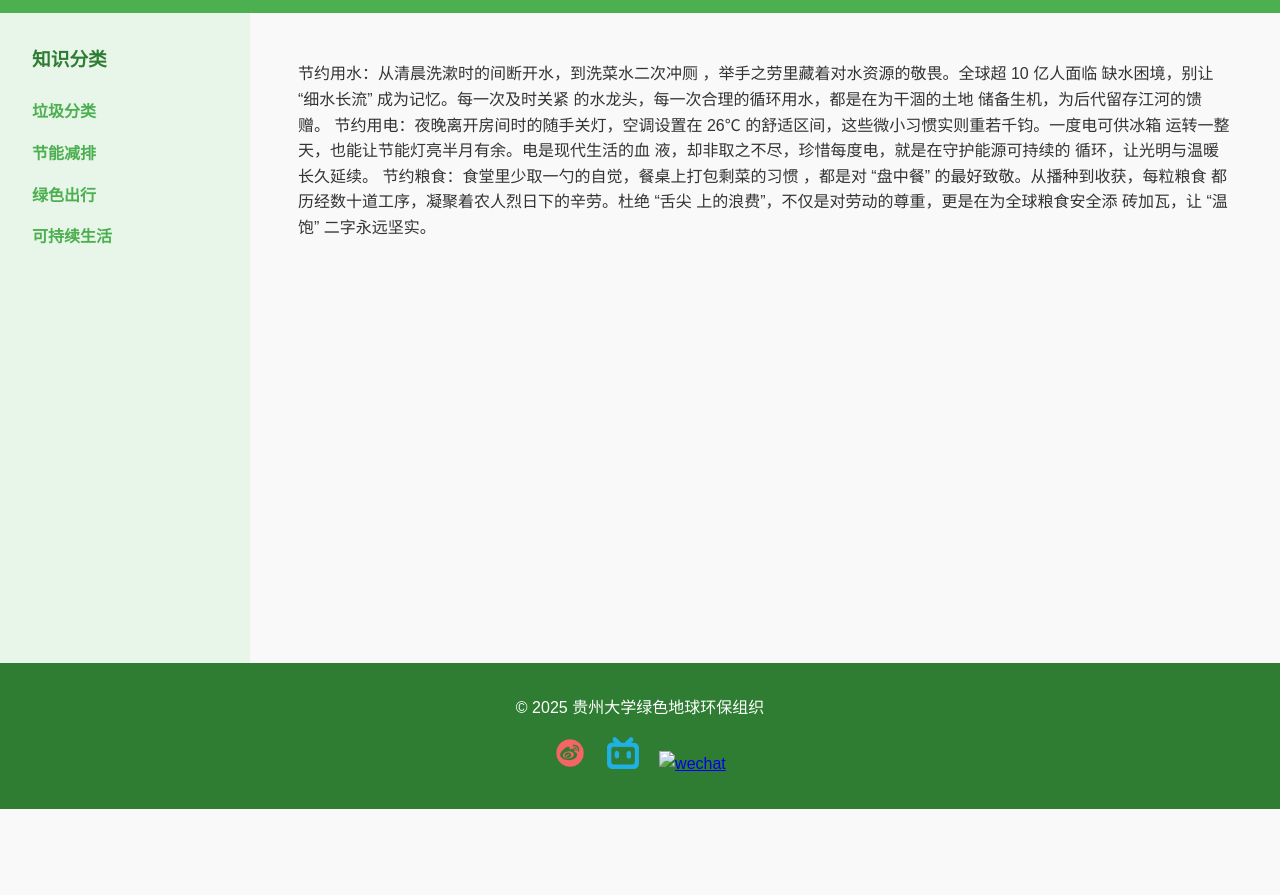
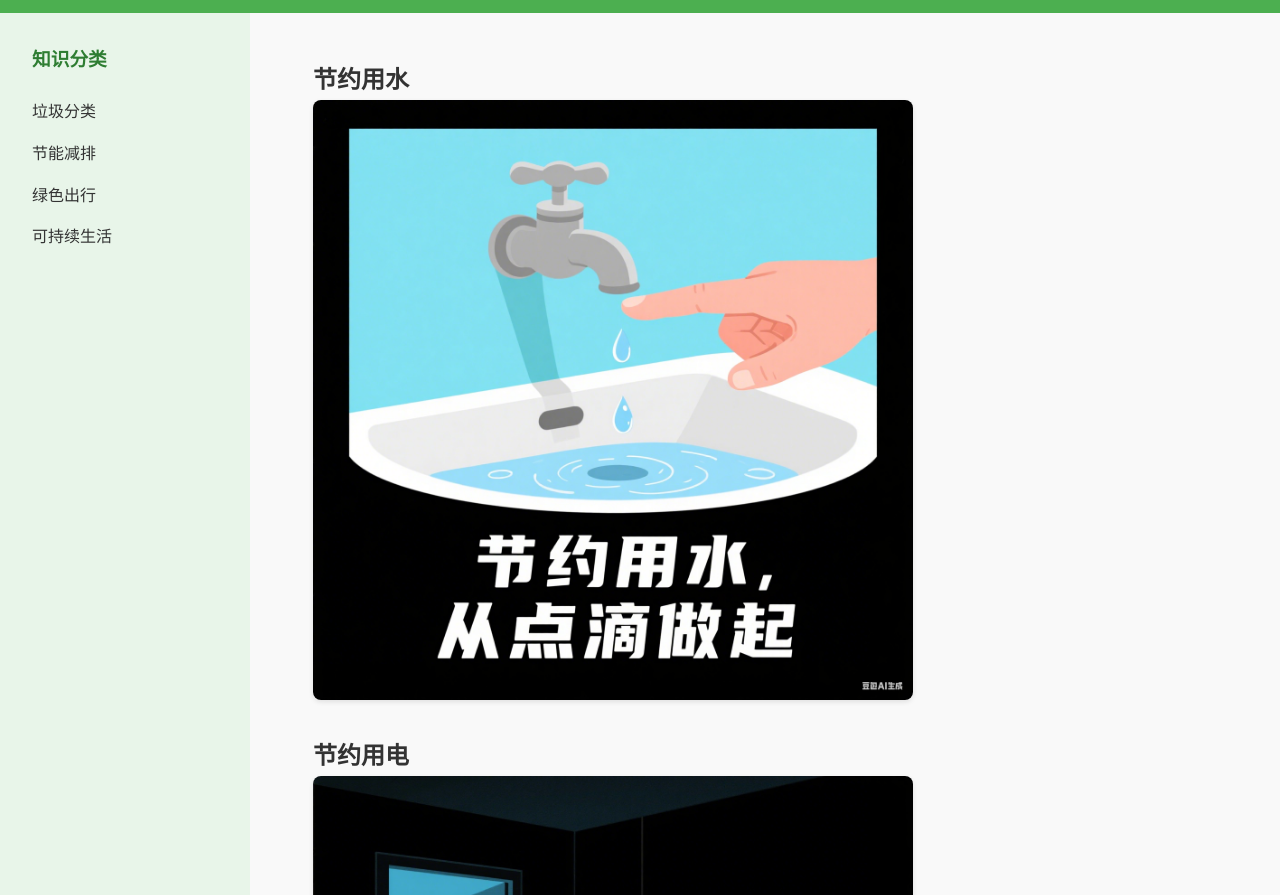
Before and after one commit to MoonLightMoons/webui, a website: page knowledge/energySaving.html in a window 1280 px wide. Shown: the part 57-952 px from the top of the page. Before the commit the page ends 866 px from the top, so only its background shows below. Drawn offline with Linux system fonts and the light colour scheme.

Commit message:
feat(energySaving): 添加节能减排页面交互式图片展示功能
为节能减排页面新增图片展示功能，包含水、电、粮食三个主题的交互式图片
- 添加图片点击显示/隐藏文字功能
- 优化页面样式和响应式布局
- 修复导航栏active状态问题

```diff
--- a/knowledge/energySaving.html
+++ b/knowledge/energySaving.html
@@ -7,6 +7,51 @@
   <title>环保知识 - 绿色地球</title>
   <link rel="stylesheet" href="../css/style.css">
   <link rel="icon" type="image/png" href="../images/favicon.png">
+  <style>
+    /*仅添加必要的交互样式，不修改原有布局 */
+    .topic {
+      margin-bottom: 30px;
+      padding: 0 15px;
+      /* 增加内边距避免内容贴边 */
+    }
+
+    .topic-image {
+      max-width: 600px;
+      /* 限制最大宽度，避免图片过大 */
+      width: 100%;
+      /* 适应容器宽度 */
+      height: auto;
+      /* 保持比例不变 */
+      cursor: pointer;
+      border-radius: 8px;
+      transition: transform 0.2s;
+      box-shadow: 0 2px 5px rgba(0, 0, 0, 0.1);
+      /* 增加轻微阴影提升质感 */
+    }
+
+    .topic-image:hover {
+      transform: scale(1.02);
+    }
+
+    .topic-text {
+      display: none;
+      /* 默认隐藏文字 */
+      margin-top: 15px;
+      padding: 15px;
+      background: #f5f5f5;
+      border-radius: 8px;
+      line-height: 1.6;
+      /* 优化行高提升可读性 */
+    }
+
+    /* 响应式适配：小屏幕自动调整 */
+    @media (max-width: 768px) {
+      .topic-image {
+        max-width: 100%;
+        /* 小屏幕下占满宽度 */
+      }
+    }
+  </style>
 </head>
 
 <body>
@@ -33,36 +78,45 @@
     <aside class="knowledge-sidebar">
       <h3>知识分类</h3>
       <ul>
-        <li class="active"><a href="../knowledge.html">垃圾分类</a></li>
-        <li class="active"><a href="energySaving.html">节能减排</a></li>
-        <li class="active"><a href="greenTravelling.html">绿色出行</a></li>
-        <li class="active"><a href="sustainableLiving.html">可持续生活</a></li>
+        <li>垃圾分类</li>
+        <li class="active">节能减排</li>
+        <li>绿色出行</li>
+        <li>可持续生活</li>
       </ul>
     </aside>
 
     <!-- 主区域 -->
     <main class="knowledge-main">
+      <div class="topic">
+        <h2>节约用水</h2>
+        <!-- 点击图片显示文字 -->
+        <img src="../images/knowledge/energySaving/water.png" alt="节约用水" class="topic-image"
+          onclick="toggleText('waterText')">
+        <div id="waterText" class="topic-text">
+          节约用水：从清晨洗漱时的间断开水，到洗菜水二次冲厕，举手之劳里藏着对水资源的敬畏。全球超 10 亿人面临缺水困境，别让 “细水长流”
+          成为记忆。每一次及时关紧的水龙头，每一次合理的循环用水，都是在为干涸的土地储备生机，为后代留存江河的馈赠。
+        </div>
+      </div>
 
-节约用水：从清晨洗漱时的间断开水，到洗菜水二次冲厕
-，举手之劳里藏着对水资源的敬畏。全球超 10 亿人面临
-缺水困境，别让 “细水长流” 成为记忆。每一次及时关紧
-的水龙头，每一次合理的循环用水，都是在为干涸的土地
-储备生机，为后代留存江河的馈赠。
+      <div class="topic">
+        <h2>节约用电</h2>
+        <img src="../images/knowledge/energySaving/dian.png" alt="节约用电" class="topic-image"
+          onclick="toggleText('elecText')">
+        <div id="elecText" class="topic-text">
+          节约用电：夜晚离开房间时的随手关灯，空调设置在
+          26℃的舒适区间，这些微小习惯实则重若千钧。一度电可供冰箱运转一整天，也能让节能灯亮半月有余。电是现代生活的血液，却非取之不尽，珍惜每度电，就是在守护能源可持续的循环，让光明与温暖长久延续。
+        </div>
+      </div>
 
-节约用电：夜晚离开房间时的随手关灯，空调设置在 26℃
-的舒适区间，这些微小习惯实则重若千钧。一度电可供冰箱
-运转一整天，也能让节能灯亮半月有余。电是现代生活的血
-液，却非取之不尽，珍惜每度电，就是在守护能源可持续的
-循环，让光明与温暖长久延续。
-
-节约粮食：食堂里少取一勺的自觉，餐桌上打包剩菜的习惯
-，都是对 “盘中餐” 的最好致敬。从播种到收获，每粒粮食
-都历经数十道工序，凝聚着农人烈日下的辛劳。杜绝 “舌尖
-上的浪费”，不仅是对劳动的尊重，更是在为全球粮食安全添
-砖加瓦，让 “温饱” 二字永远坚实。
-
-
-
+      <div class="topic">
+        <h2>节约粮食</h2>
+        <img src="../images/knowledge/energySaving/food.png" alt="节约粮食" class="topic-image"
+          onclick="toggleText('foodText')">
+        <div id="foodText" class="topic-text">
+          节约粮食：食堂里少取一勺的自觉，餐桌上打包剩菜的习惯，都是对 “盘中餐” 的最好致敬。从播种到收获，每粒粮食都历经数十道工序，凝聚着农人烈日下的辛劳。杜绝
+          “舌尖上的浪费”，不仅是对劳动的尊重，更是在为全球粮食安全添砖加瓦，让 “温饱” 二字永远坚实。
+        </div>
+      </div>
     </main>
   </div>
 
@@ -74,17 +128,24 @@
     <div class="footer-content">
       <p>&copy; 2025 贵州大学绿色地球环保组织</p>
       <div class="social-icons">
-        <a href="https://weibo.com/u/6593199887"><img src="../images/icon/weibo.png" alt="weibo"></a>
-        <a href="https://space.bilibili.com/401742377"><img src="../images/icon/bilibili.png" alt="bilibili"></a>
-        <a href="https://www.yuanshen.com/"><img src="../images/icon/wechat.png" alt="wechat"></a>
+        <a href="https://weibo.com/u/6593199887"><img src="../images/icon/weibo.png" alt="微博"></a>
+        <a href="https://space.bilibili.com/401742377"><img src="../images/icon/bilibili.png" alt="哔哩哔哩"></a>
+        <a href="https://www.yuanshen.com/"><img src="../images/icon/wechat.png" alt="微信"></a>
       </div>
     </div>
   </footer>
 
   <!-- 垃圾分类模态框 -->
 
-
   <script src="../js/main.js"></script>
+  <!-- 添加交互脚本 -->
+  <script>
+    // 点击图片切换文字显示/隐藏
+    function toggleText(id) {
+      const text = document.getElementById(id);
+      text.style.display = text.style.display === 'block' ? 'none' : 'block';
+    }
+  </script>
 </body>
 
 </html>
```
Also changed, not shown: knowledge.html (+3 -3 lines), images/knowledge/energySaving/dian.png (added), images/knowledge/energySaving/water.png (added), 1 other file.
